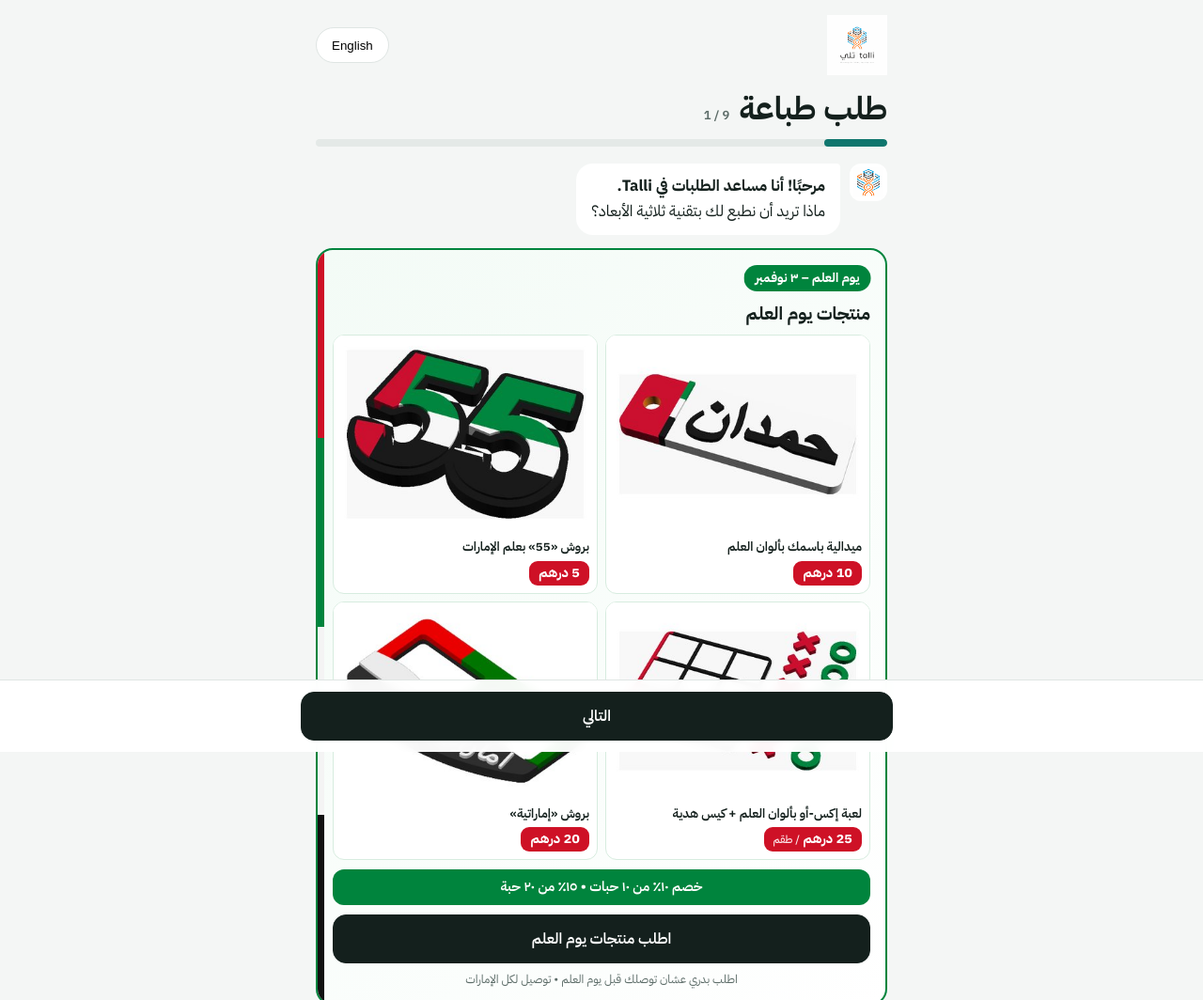
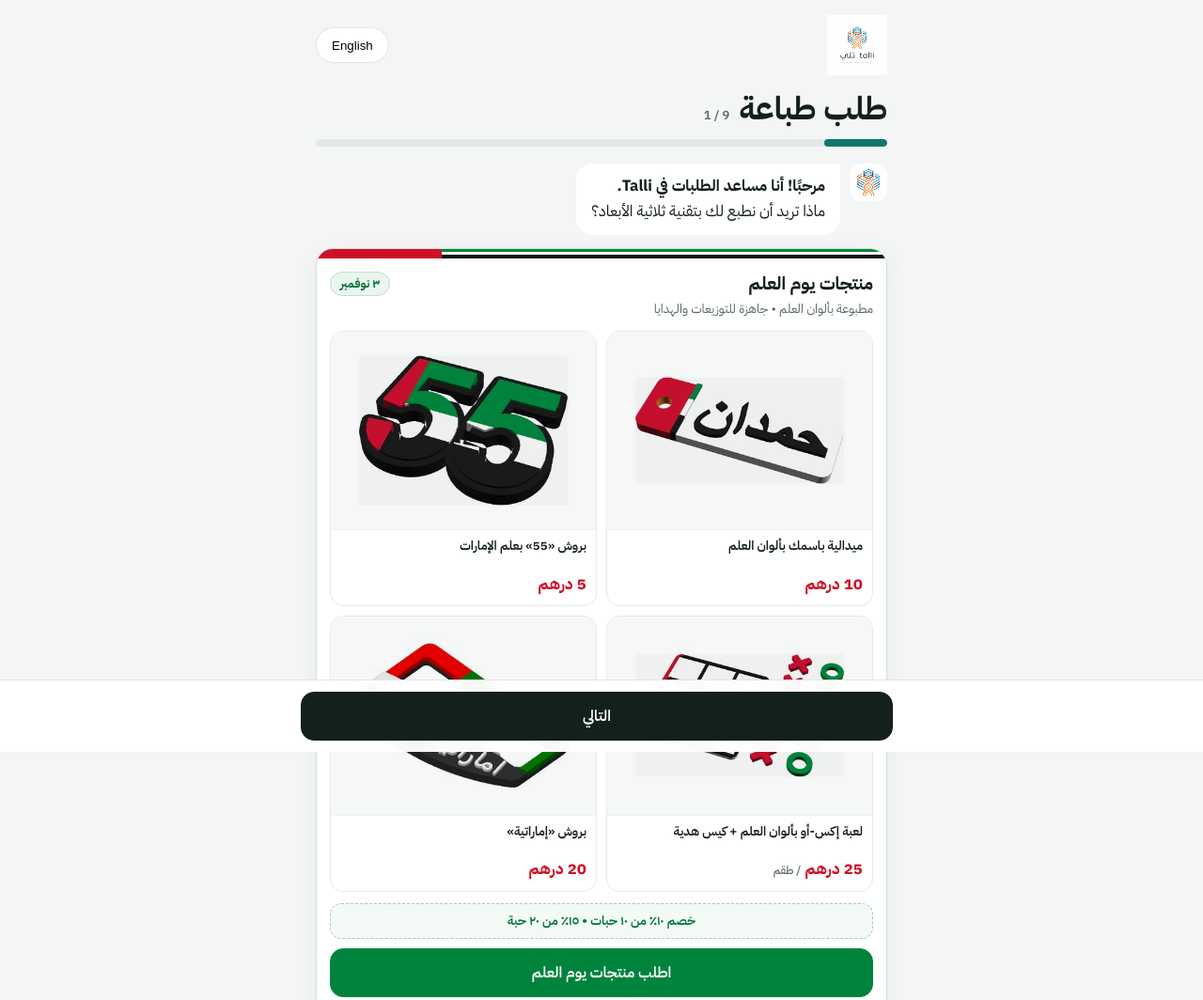
Before and after one commit to talli3d/talli3d.github.io, a plain HTML site: page order.html in a window 1280 px wide. Shown: the top 1064 px of the page at 94% size. Drawn offline with Linux system fonts and the light colour scheme.

Commit message:
Order page: neater Flag Day box

```diff
--- a/order.html
+++ b/order.html
@@ -99,15 +99,24 @@ input:focus-visible,textarea:focus-visible,button:focus-visible,select:focus-vis
 .promo .bulk{margin-top:10px;background:#00843d;color:#fff;border-radius:12px;padding:8px 12px;font-weight:600;font-size:14.5px;text-align:center}
 .promo .btn{width:100%;margin-top:10px}
 .promo .small{font-size:12.5px;color:var(--muted);margin-top:8px;text-align:center}
-.flagp{background:linear-gradient(135deg,#f3fbf6,#fff);border-color:#00843d}
-.flagp .stripe{position:absolute;inset:0 auto 0 0;width:7px;background:linear-gradient(#ce1126 0 25%,#00843d 25% 50%,#f4f4f4 50% 75%,#111 75%)}
-.flagp .tag{background:#00843d}
-.flagp .items{display:grid;grid-template-columns:1fr 1fr;gap:8px}
-.flagp .it{background:#fff;border:1px solid #d7ecdf;border-radius:12px;overflow:hidden;display:flex;flex-direction:column}
-.flagp .it img{width:100%;height:auto;aspect-ratio:4/3;object-fit:contain;background:#fff;display:block}
-.flagp .it span{font-size:13.5px;font-weight:600;padding:6px 8px 2px;line-height:1.3}
-.flagp .it b{align-self:flex-start;margin:4px 8px 8px;background:#ce1126;color:#fff;border-radius:9px;padding:2px 10px;font-size:14.5px;white-space:nowrap}
-.flagp .it small{font-weight:500;font-size:11.5px;opacity:.9}
+.flagp{padding:0;background:#fff;border:1px solid #cfe3d7;box-shadow:0 6px 22px rgba(0,80,40,.07)}
+.flagp .band{display:flex;height:10px;direction:ltr}.flagp .band i{flex:1}.flagp .band .r{flex:0 0 22%;background:#ce1126}
+.flagp .band .s{display:flex;flex-direction:column;flex:1}.flagp .band .s i{flex:1}
+.flagp .fin{padding:14px 14px 16px}
+.flagp .fhead{display:flex;align-items:center;justify-content:space-between;gap:10px;flex-wrap:wrap}
+.flagp h2{margin:0;font-size:19px;line-height:1.3}
+.flagp .tag{animation:none;background:#e9f5ee;color:#00733a;border:1px solid #bfe0cc;font-size:12.5px;padding:3px 10px}
+.flagp .lead{margin:4px 0 12px;font-size:13.5px;color:var(--muted)}
+.flagp .items{display:grid;grid-template-columns:1fr 1fr;gap:10px}
+.flagp .it{background:#fff;border:1px solid #e3ece7;border-radius:14px;overflow:hidden;display:flex;flex-direction:column}
+.flagp .it .ph{background:#f6f8f7;border-bottom:1px solid #edf2ef;aspect-ratio:4/3;display:flex;align-items:center;justify-content:center}
+.flagp .it img{width:88%;height:88%;object-fit:contain;display:block;mix-blend-mode:multiply}
+.flagp .it .nm{font-size:13.5px;font-weight:600;line-height:1.35;padding:8px 10px 0;min-height:2.7em;display:-webkit-box;-webkit-line-clamp:2;-webkit-box-orient:vertical;overflow:hidden}
+.flagp .it .pr{margin-top:auto;padding:8px 10px 10px;display:flex;align-items:baseline;gap:4px;color:#ce1126;font-weight:700;font-size:17px;white-space:nowrap}
+.flagp .it .pr small{font-size:12px;font-weight:500;color:var(--muted)}
+.flagp .bulk{margin-top:12px;background:#f3faf6;color:#00733a;border:1px dashed #9fd1b3;font-size:13.5px}
+.flagp .btn{background:#00843d;border-color:#00843d;color:#fff}
+.flagp .small{margin-top:8px}
 @media (prefers-reduced-motion:reduce){ .promo .tag{animation:none} }
 </style>
 </head>
@@ -249,13 +258,14 @@ function promo(){ if(!PROMO.on) return ""; var P=PROMO[LANG]||PROMO.en;
 
 // Flag Day list (3 Nov): prices from the user's National Day 2026 price list (20 Oct), «إماراتية» brooch at the live offer price.
 // Shown until FLAG.until (UAE time), pictures in talli3d.github.io/samples/flag-*.jpg. Set FLAG.on=false to hide it.
-var FLAG={on:true, until:"2026-11-03T23:59:59+04:00", items:[["A","ميدالية باسمك بألوان العلم","Name keychain in flag colours",10,"",""],["B","بروش «55» بعلم الإمارات","\"55\" brooch filled with the flag",5,"",""],["C","لعبة إكس-أو بألوان العلم + كيس هدية","Pocket XO game + gift bag",25,"/ طقم","/ set"],["E","بروش «إماراتية»","«إماراتية» flag brooch",20,"",""]],
-  ar:{tag:"يوم العلم – ٣ نوفمبر",h:"منتجات يوم العلم",cur:"درهم",bulk:"خصم ١٠٪ من ١٠ حبات • ١٥٪ من ٢٠ حبة",go:"اطلب منتجات يوم العلم",small:"اطلب بدري عشان توصلك قبل يوم العلم • توصيل لكل الإمارات",desc:"طلب من منتجات يوم العلم:\n"},
-  en:{tag:"Flag Day · 3 Nov",h:"Flag Day items",cur:"AED",bulk:"10% off from 10 pcs • 15% off from 20 pcs",go:"Order Flag Day items",small:"Order early so it arrives before Flag Day • Delivery all over the UAE",desc:"Order from the Flag Day items:\n"}};
+var FLAG={on:true, until:"2026-11-03T23:59:59+04:00", items:[["A","ميدالية باسمك بألوان العلم","Name keychain in flag colours",10,"",""],["B","بروش «55» بعلم الإمارات","\"55\" brooch filled with the flag",5,"",""],["C","لعبة إكس-أو بألوان العلم + كيس هدية","Pocket XO game + gift bag",25,"/ طقم","/ set"],["E","بروش «إماراتية»","\"Emiratiya\" flag brooch",20,"",""]],
+  ar:{tag:"٣ نوفمبر",h:"منتجات يوم العلم",lead:"مطبوعة بألوان العلم • جاهزة للتوزيعات والهدايا",cur:"درهم",bulk:"خصم ١٠٪ من ١٠ حبات • ١٥٪ من ٢٠ حبة",go:"اطلب منتجات يوم العلم",small:"اطلب بدري عشان توصلك قبل يوم العلم • توصيل لكل الإمارات",desc:"طلب من منتجات يوم العلم:\n"},
+  en:{tag:"3 Nov",h:"Flag Day items",lead:"Printed in the flag colours • ready for giveaways and gifts",cur:"AED",bulk:"10% off from 10 pcs • 15% off from 20 pcs",go:"Order Flag Day items",small:"Order early so it arrives before Flag Day • Delivery all over the UAE",desc:"Order from the Flag Day items:\n"}};
 function flagOn(){ return FLAG.on && Date.now()<=Date.parse(FLAG.until); }
 function flagBox(){ if(!flagOn()) return ""; var P=FLAG[LANG]||FLAG.en, ar=LANG==="ar";
-  return '<div class="promo flagp" id="flagday"><i class="stripe"></i><span class="tag">'+P.tag+'</span><h2>'+P.h+'</h2><div class="items">'+FLAG.items.map(function(x){ return '<div class="it"><img src="https://talli3d.github.io/samples/flag-'+x[0]+'.jpg" alt="" width="400" height="300" loading="lazy"><span>'+esc(ar?x[1]:x[2])+'</span><b>'+x[3]+' '+P.cur+(x[ar?4:5]?' <small>'+esc(x[ar?4:5])+'</small>':'')+'</b></div>'; }).join("")+'</div>'+
-    '<div class="bulk">'+P.bulk+'</div><button type="button" class="btn go" id="flagGo">'+P.go+'</button><div class="small">'+P.small+'</div></div>'; }
+  return '<div class="promo flagp" id="flagday"><div class="band" aria-hidden="true"><i class="r"></i><span class="s"><i style="background:#00843d"></i><i style="background:#f4f4f4"></i><i style="background:#111"></i></span></div><div class="fin">'+
+    '<div class="fhead"><h2>'+P.h+'</h2><span class="tag">'+P.tag+'</span></div><p class="lead">'+P.lead+'</p><div class="items">'+FLAG.items.map(function(x){ return '<div class="it"><div class="ph"><img src="https://talli3d.github.io/samples/flag-'+x[0]+'.jpg" alt="'+esc(ar?x[1]:x[2])+'" width="400" height="300" loading="lazy"></div><span class="nm">'+esc(ar?x[1]:x[2])+'</span><span class="pr">'+x[3]+' '+P.cur+(x[ar?4:5]?' <small>'+esc(x[ar?4:5])+'</small>':'')+'</span></div>'; }).join("")+'</div>'+
+    '<div class="bulk">'+P.bulk+'</div><button type="button" class="btn go" id="flagGo">'+P.go+'</button><div class="small">'+P.small+'</div></div></div>'; }
 
 function draw(){
   var s=STEPS[step], h=head(), ty=O.type||"other";
```
